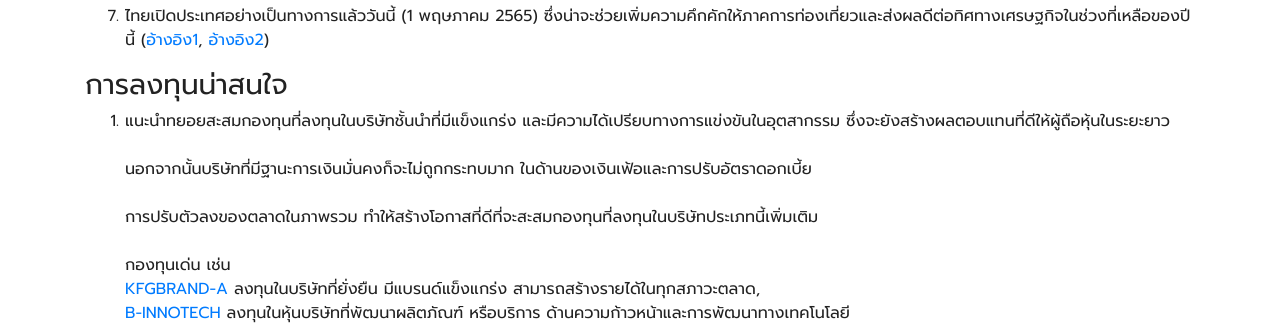
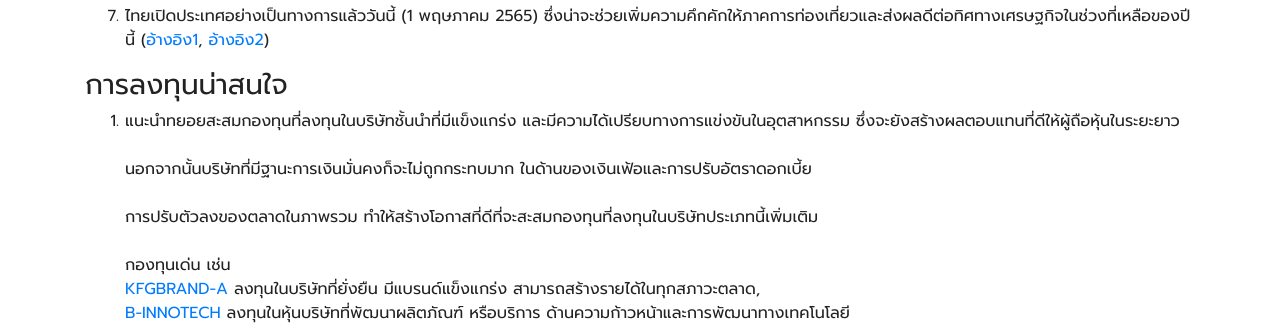
Before and after one commit to moneysart/moneysart.github.io, a Jekyll site: the page built from weekly/_posts/2022-05-01-summary.md, in a window 1280 px wide. Shown: the part 748-1073 px from the top of the page. Built offline with Jekyll 4.4.1, drawn with Linux system fonts in a browser that asks for light colours; nearby versions of some CDN libraries.

Commit message:
fix typo

```diff
--- a/weekly/_posts/2022-05-01-summary.md
+++ b/weekly/_posts/2022-05-01-summary.md
@@ -37,7 +37,7 @@ date: 2022-05-01
 
 ### การลงทุนน่าสนใจ
 
-1. แนะนำทยอยสะสมกองทุนที่ลงทุนในบริษัทชั้นนำที่มีแข็งแกร่ง และมีความได้เปรียบทางการแข่งขันในอุตสากรรม ซึ่งจะยังสร้างผลตอบแทนที่ดีให้ผู้ถือหุ้นในระยะยาว<br><br>
+1. แนะนำทยอยสะสมกองทุนที่ลงทุนในบริษัทชั้นนำที่มีแข็งแกร่ง และมีความได้เปรียบทางการแข่งขันในอุตสาหกรรม ซึ่งจะยังสร้างผลตอบแทนที่ดีให้ผู้ถือหุ้นในระยะยาว<br><br>
 นอกจากนั้นบริษัทที่มีฐานะการเงินมั่นคงก็จะไม่ถูกกระทบมาก ในด้านของเงินเฟ้อและการปรับอัตราดอกเบี้ย<br><br>
 การปรับตัวลงของตลาดในภาพรวม ทำให้สร้างโอกาสที่ดีที่จะสะสมกองทุนที่ลงทุนในบริษัทประเภทนี้เพิ่มเติม<br><br>
 กองทุนเด่น เช่น
```
